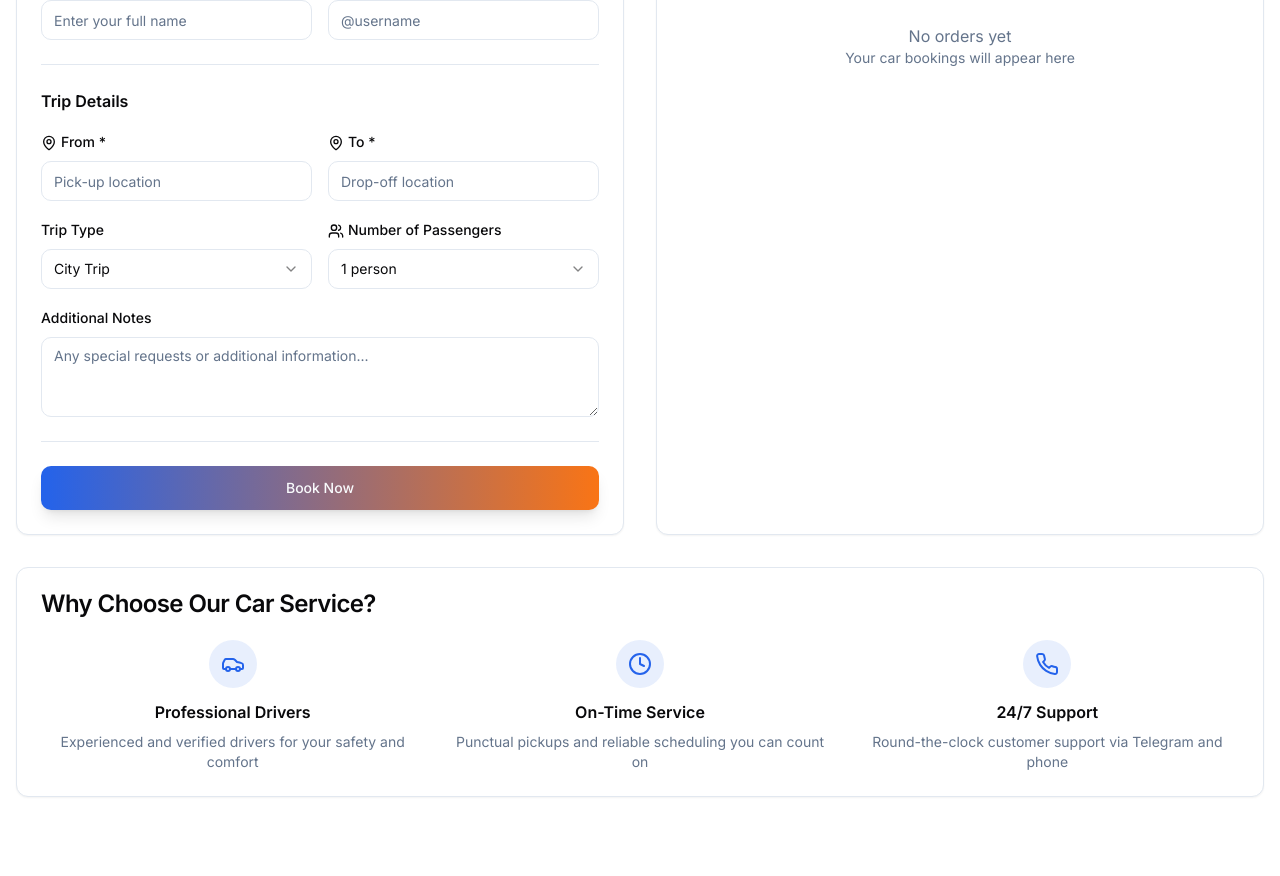
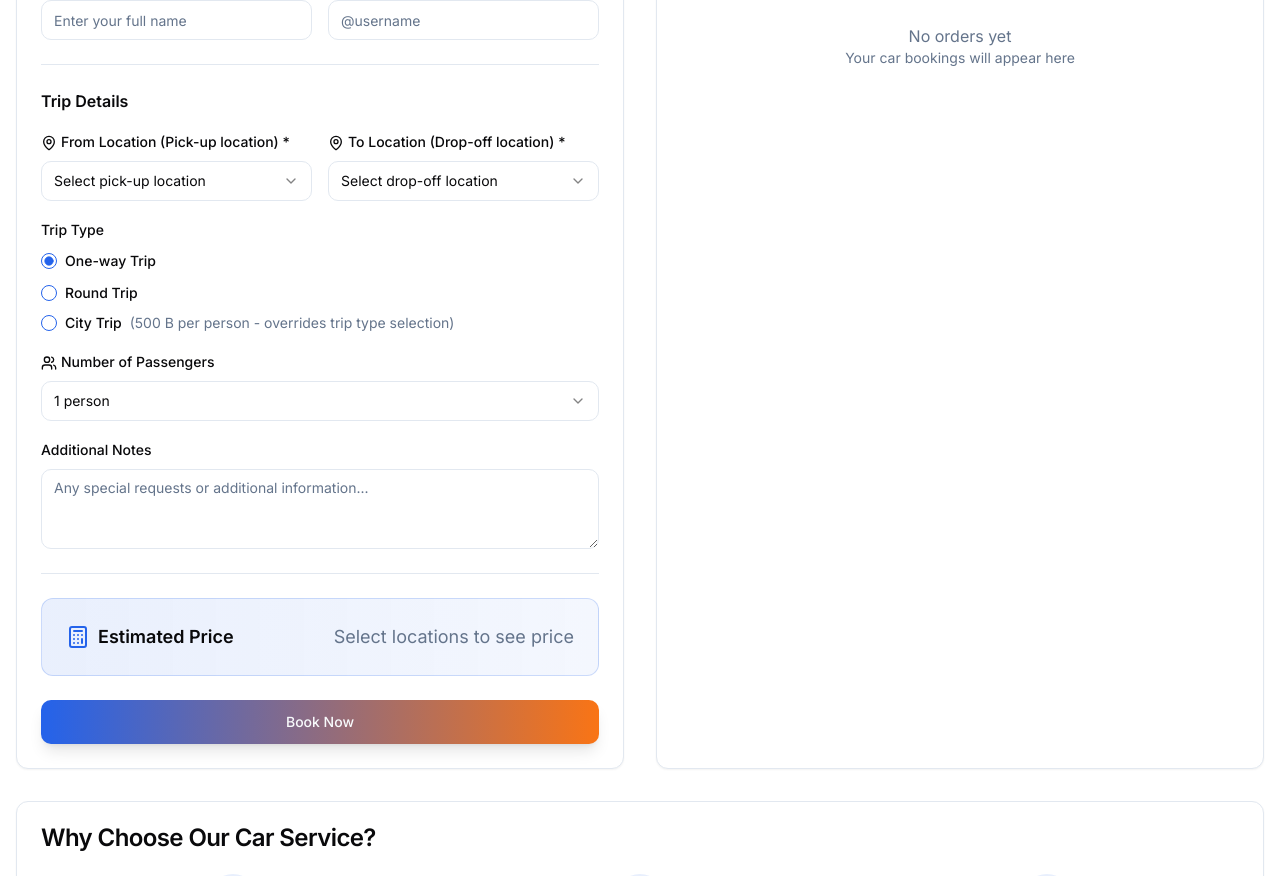
Before and after one commit to Noodle125/myawaddy-today-deliveries, a React (Vite) app: page /car-order in a window 1280 px wide. Shown: the part 500-1376 px from the top of the page. Before the commit the page ends 1329 px from the top, so only its background shows below. Built offline with nearby package versions, Linux system fonts and the light colour scheme.

Commit message:
Update car order form

```diff
--- a/src/pages/CarOrder.tsx
+++ b/src/pages/CarOrder.tsx
@@ -5,6 +5,8 @@ import { Input } from '@/components/ui/input';
 import { Label } from '@/components/ui/label';
 import { Textarea } from '@/components/ui/textarea';
 import { Select, SelectContent, SelectItem, SelectTrigger, SelectValue } from '@/components/ui/select';
+import { RadioGroup, RadioGroupItem } from '@/components/ui/radio-group';
+import { Checkbox } from '@/components/ui/checkbox';
 import { Badge } from '@/components/ui/badge';
 import { Separator } from '@/components/ui/separator';
 import { Car, MapPin, Users, Clock, Phone, MessageCircle, Calculator, CheckCircle } from 'lucide-react';
@@ -17,7 +19,8 @@ interface CarOrderForm {
   telegram_username: string;
   from_location: string;
   to_location: string;
-  location_type: string;
+  trip_type: string; // 'one-way' or 'round-trip'
+  is_city_trip: boolean;
   people_count: number;
   additional_notes: string;
 }
@@ -27,7 +30,8 @@ interface CarOrder {
   name: string;
   from_location: string;
   to_location: string;
-  location_type: string;
+  trip_type: string;
+  is_city_trip: boolean;
   people_count: number;
   price: number;
   status: string;
@@ -41,7 +45,8 @@ const CarOrder = () => {
     telegram_username: '',
     from_location: '',
     to_location: '',
-    location_type: 'city',
+    trip_type: 'one-way',
+    is_city_trip: false,
     people_count: 1,
     additional_notes: ''
   });
@@ -83,7 +88,7 @@ const CarOrder = () => {
 
   useEffect(() => {
     calculatePrice();
-  }, [form.location_type, form.people_count, form.from_location, form.to_location]);
+  }, [form.trip_type, form.is_city_trip, form.people_count, form.from_location, form.to_location]);
 
   const fetchUserOrders = async () => {
     if (!user) return;
@@ -116,30 +121,40 @@ const CarOrder = () => {
       return;
     }
 
-    let basePrice = 0;
-
-    // Base price by location type
-    switch (form.location_type) {
-      case 'city':
-        basePrice = 5000;
-        break;
-      case 'airport':
-        basePrice = 15000;
-        break;
-      case 'intercity':
-        basePrice = 25000;
-        break;
-      default:
-        basePrice = 5000;
+    // Check if SKK location is selected (temporarily unavailable)
+    if (form.from_location === 'SKK' || form.to_location === 'SKK') {
+      setEstimatedPrice(0);
+      return;
     }
 
-    // Additional cost per person (after first person)
-    const additionalPeopleCost = (form.people_count - 1) * 2000;
+    let totalPrice = 0;
 
-    // Distance factor (simple estimation based on location names)
-    const distanceFactor = form.location_type === 'intercity' ? 2 : 1;
+    // City Trip has priority - if checked, use City Trip pricing
+    if (form.is_city_trip) {
+      totalPrice = form.people_count * 500; // 500 B per person for city trips
+    } else {
+      // One-way Trip pricing
+      if (form.trip_type === 'one-way') {
+        if (form.people_count === 1) {
+          totalPrice = 400;
+        } else if (form.people_count === 2) {
+          totalPrice = 700;
+        } else {
+          totalPrice = form.people_count * 250; // 250 B per person for 3+ people
+        }
+      }
+      // Round Trip pricing
+      else if (form.trip_type === 'round-trip') {
+        if (form.people_count === 1) {
+          totalPrice = 700;
+        } else if (form.people_count === 2) {
+          totalPrice = 1100;
+        } else {
+          totalPrice = form.people_count * 400; // 400 B per person for 3+ people
+        }
+      }
+    }
 
-    const totalPrice = (basePrice + additionalPeopleCost) * distanceFactor;
     setEstimatedPrice(totalPrice);
   };
 
@@ -175,7 +190,8 @@ const CarOrder = () => {
           telegram_username: form.telegram_username,
           from_location: form.from_location,
           to_location: form.to_location,
-          location_type: form.location_type,
+          trip_type: form.trip_type,
+          is_city_trip: form.is_city_trip,
           people_count: form.people_count,
           price: estimatedPrice,
           status: 'pending'
@@ -196,7 +212,8 @@ const CarOrder = () => {
         telegram_username: '',
         from_location: '',
         to_location: '',
-        location_type: 'city',
+        trip_type: 'one-way',
+        is_city_trip: false,
         people_count: 1,
         additional_notes: ''
       });
@@ -318,48 +335,99 @@ const CarOrder = () => {
                     <div className="space-y-2">
                       <Label htmlFor="from">
                         <MapPin className="h-4 w-4 inline mr-1" />
-                        From *
+                        From Location (Pick-up location) *
                       </Label>
-                      <Input
-                        id="from"
-                        placeholder="Pick-up location"
+                      <Select
                         value={form.from_location}
-                        onChange={(e) => setForm({ ...form, from_location: e.target.value })}
-                        required
-                      />
+                        onValueChange={(value) => setForm({ ...form, from_location: value })}
+                      >
+                        <SelectTrigger>
+                          <SelectValue placeholder="Select pick-up location" />
+                        </SelectTrigger>
+                        <SelectContent>
+                          <SelectItem value="Myawaddy">Myawaddy</SelectItem>
+                          <SelectItem value="Wamkha">Wamkha</SelectItem>
+                          <SelectItem value="107">107</SelectItem>
+                          <SelectItem value="100">100</SelectItem>
+                          <SelectItem value="Min Lat Pan">Min Lat Pan</SelectItem>
+                          <SelectItem value="Mae Tha Wor Lay">Mae Tha Wor Lay</SelectItem>
+                          <SelectItem value="29 Gate">29 Gate</SelectItem>
+                          <SelectItem value="AA1">AA1</SelectItem>
+                          <SelectItem value="AA2">AA2</SelectItem>
+                          <SelectItem value="AA3">AA3</SelectItem>
+                          <SelectItem value="AA4">AA4</SelectItem>
+                          <SelectItem value="SKK">SKK (Currently Unavailable)</SelectItem>
+                        </SelectContent>
+                      </Select>
+                      {form.from_location === 'SKK' && (
+                        <p className="text-sm text-red-500">This location is temporarily unavailable.</p>
+                      )}
                     </div>
 
                     <div className="space-y-2">
                       <Label htmlFor="to">
                         <MapPin className="h-4 w-4 inline mr-1" />
-                        To *
+                        To Location (Drop-off location) *
                       </Label>
-                      <Input
-                        id="to"
-                        placeholder="Drop-off location"
+                      <Select
                         value={form.to_location}
-                        onChange={(e) => setForm({ ...form, to_location: e.target.value })}
-                        required
-                      />
+                        onValueChange={(value) => setForm({ ...form, to_location: value })}
+                      >
+                        <SelectTrigger>
+                          <SelectValue placeholder="Select drop-off location" />
+                        </SelectTrigger>
+                        <SelectContent>
+                          <SelectItem value="Myawaddy">Myawaddy</SelectItem>
+                          <SelectItem value="Wamkha">Wamkha</SelectItem>
+                          <SelectItem value="107">107</SelectItem>
+                          <SelectItem value="100">100</SelectItem>
+                          <SelectItem value="Min Lat Pan">Min Lat Pan</SelectItem>
+                          <SelectItem value="Mae Tha Wor Lay">Mae Tha Wor Lay</SelectItem>
+                          <SelectItem value="29 Gate">29 Gate</SelectItem>
+                          <SelectItem value="AA1">AA1</SelectItem>
+                          <SelectItem value="AA2">AA2</SelectItem>
+                          <SelectItem value="AA3">AA3</SelectItem>
+                          <SelectItem value="AA4">AA4</SelectItem>
+                          <SelectItem value="SKK">SKK (Currently Unavailable)</SelectItem>
+                        </SelectContent>
+                      </Select>
+                      {form.to_location === 'SKK' && (
+                        <p className="text-sm text-red-500">This location is temporarily unavailable.</p>
+                      )}
                     </div>
                   </div>
 
-                  <div className="grid grid-cols-1 md:grid-cols-2 gap-4">
-                    <div className="space-y-2">
-                      <Label htmlFor="location-type">Trip Type</Label>
-                      <Select
-                        value={form.location_type}
-                        onValueChange={(value) => setForm({ ...form, location_type: value })}
+                  <div className="space-y-4">
+                    <div className="space-y-3">
+                      <Label>Trip Type</Label>
+                      <RadioGroup
+                        value={form.trip_type}
+                        onValueChange={(value) => setForm({ ...form, trip_type: value })}
+                        className="flex flex-col space-y-2"
                       >
-                        <SelectTrigger>
-                          <SelectValue />
-                        </SelectTrigger>
-                        <SelectContent>
-                          <SelectItem value="city">City Trip</SelectItem>
-                          <SelectItem value="airport">Airport Transfer</SelectItem>
-                          <SelectItem value="intercity">Intercity Travel</SelectItem>
-                        </SelectContent>
-                      </Select>
+                        <div className="flex items-center space-x-2">
+                          <RadioGroupItem value="one-way" id="one-way" />
+                          <Label htmlFor="one-way">One-way Trip</Label>
+                        </div>
+                        <div className="flex items-center space-x-2">
+                          <RadioGroupItem value="round-trip" id="round-trip" />
+                          <Label htmlFor="round-trip">Round Trip</Label>
+                        </div>
+                      </RadioGroup>
+
+                      <div className="flex items-center space-x-2 mt-4">
+                        <Checkbox
+                          id="city-trip"
+                          checked={form.is_city_trip}
+                          onCheckedChange={(checked) =>
+                            setForm({ ...form, is_city_trip: checked as boolean })
+                          }
+                        />
+                        <Label htmlFor="city-trip">City Trip</Label>
+                        <span className="text-sm text-muted-foreground">
+                          (500 B per person - overrides trip type selection)
+                        </span>
+                      </div>
                     </div>
 
                     <div className="space-y-2">
@@ -375,11 +443,11 @@ const CarOrder = () => {
                           <SelectValue />
                         </SelectTrigger>
                         <SelectContent>
-                          {[1, 2, 3, 4, 5, 6].map(num => (
-                            <SelectItem key={num} value={num.toString()}>
-                              {num} {num === 1 ? 'person' : 'people'}
-                            </SelectItem>
-                          ))}
+                          <SelectItem value="1">1 person</SelectItem>
+                          <SelectItem value="2">2 people</SelectItem>
+                          <SelectItem value="3">3 people</SelectItem>
+                          <SelectItem value="4">4 people</SelectItem>
+                          <SelectItem value="5">5+ people</SelectItem>
                         </SelectContent>
                       </Select>
                     </div>
@@ -398,29 +466,51 @@ const CarOrder = () => {
 
                 <Separator />
 
-                {/* Price Estimation */}
-                {estimatedPrice > 0 && (
-                  <div className="bg-muted p-4 rounded-lg">
-                    <div className="flex items-center justify-between">
-                      <div className="flex items-center gap-2">
-                        <Calculator className="h-5 w-5 text-primary" />
-                        <span className="font-semibold">Estimated Price</span>
+                {/* Price Display */}
+                <div className="bg-gradient-to-r from-primary/10 to-primary/5 p-6 rounded-lg border border-primary/20">
+                  <div className="flex items-center justify-between">
+                    <div className="flex items-center gap-2">
+                      <Calculator className="h-6 w-6 text-primary" />
+                      <span className="text-lg font-semibold">Estimated Price</span>
+                    </div>
+                    <div className="text-right">
+                      {form.from_location === 'SKK' || form.to_location === 'SKK' ? (
+                        <span className="text-lg font-bold text-red-500">
+                          Location Unavailable
+                        </span>
+                      ) : estimatedPrice > 0 ? (
+                        <span className="text-3xl font-bold text-primary">
+                          {estimatedPrice} B
+                        </span>
+                      ) : (
+                        <span className="text-lg text-muted-foreground">
+                          Select locations to see price
+                        </span>
+                      )}
+                    </div>
+                  </div>
+                  {estimatedPrice > 0 && !(form.from_location === 'SKK' || form.to_location === 'SKK') && (
+                    <div className="mt-3 text-sm text-muted-foreground">
+                      <div className="flex justify-between items-center">
+                        <span>
+                          {form.is_city_trip
+                            ? `City Trip: ${form.people_count} × 500 B`
+                            : form.trip_type === 'one-way'
+                              ? `One-way Trip (${form.people_count} ${form.people_count === 1 ? 'person' : 'people'})`
+                              : `Round Trip (${form.people_count} ${form.people_count === 1 ? 'person' : 'people'})`
+                          }
+                        </span>
+                        <span className="font-medium">{estimatedPrice} B</span>
                       </div>
-                      <span className="text-2xl font-bold text-primary">
-                        {estimatedPrice.toLocaleString()} MMK
-                      </span>
                     </div>
-                    <p className="text-sm text-muted-foreground mt-2">
-                      Final price may vary based on actual distance and traffic conditions
-                    </p>
-                  </div>
-                )}
+                  )}
+                </div>
 
                 <Button
                   type="submit"
                   className="w-full btn-hero"
                   size="lg"
-                  disabled={submitting}
+                  disabled={submitting || form.from_location === 'SKK' || form.to_location === 'SKK'}
                 >
                   {submitting ? 'Booking...' : 'Book Now'}
                 </Button>
@@ -478,7 +568,9 @@ const CarOrder = () => {
                             <Users className="h-4 w-4 inline mr-1" />
                             {order.people_count} people
                           </span>
-                          <span className="capitalize">{order.location_type} trip</span>
+                          <span className="capitalize">
+                            {order.is_city_trip ? 'City' : order.trip_type.replace('-', ' ')} trip
+                          </span>
                         </div>
                         <span className="font-semibold text-primary">
                           {order.price.toLocaleString()} MMK
```
